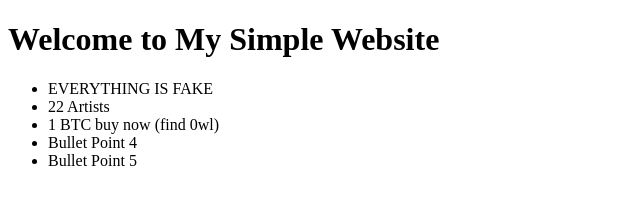
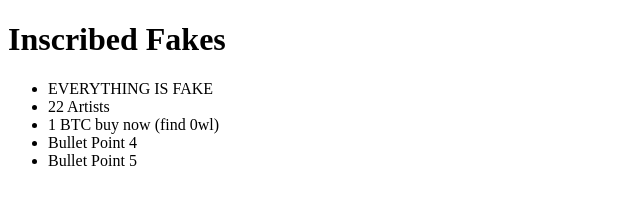
Before and after one commit to BJV511-eth/fakes, a plain HTML site: page index.html in a window 1280 px wide. Shown: the whole page, without its empty margins (0-640 px from the left). Drawn offline with Linux system fonts and the light colour scheme.

Commit message:
Update index.html

```diff
--- a/index.html
+++ b/index.html
@@ -3,10 +3,10 @@
 <head>
     <meta charset="UTF-8">
     <meta name="viewport" content="width=device-width, initial-scale=1.0">
-    <title>Simple Website</title>
+    <title>Inscribed Fakes</title>
 </head>
 <body>
-    <h1>Welcome to My Simple Website</h1>
+    <h1>Inscribed Fakes</h1>
     <ul>
         <li>EVERYTHING IS FAKE</li>
         <li>22 Artists</li>
```
